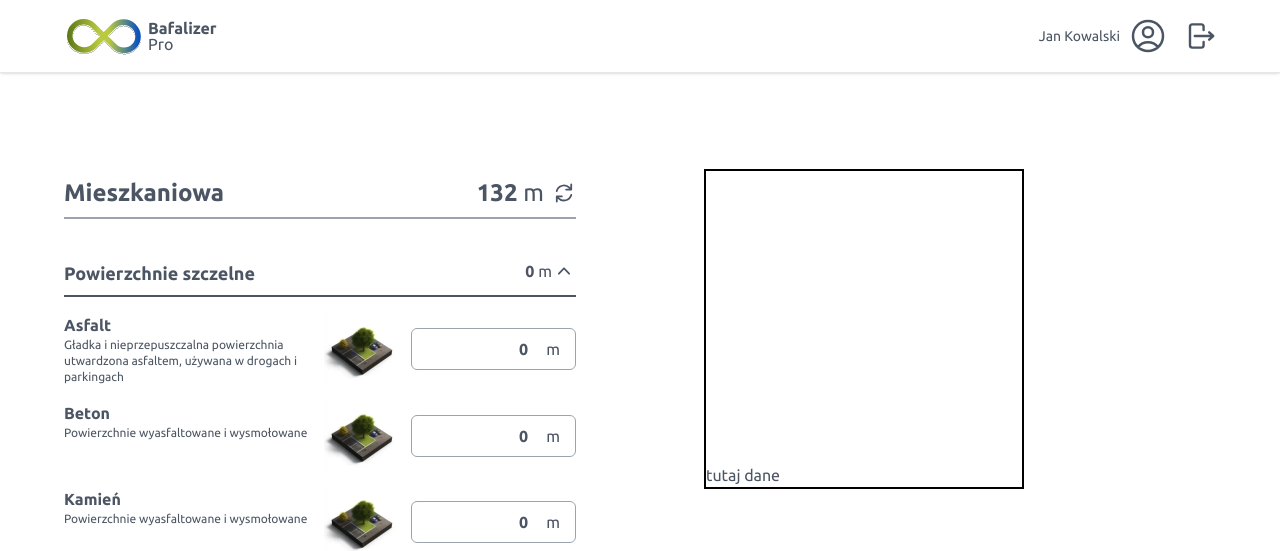
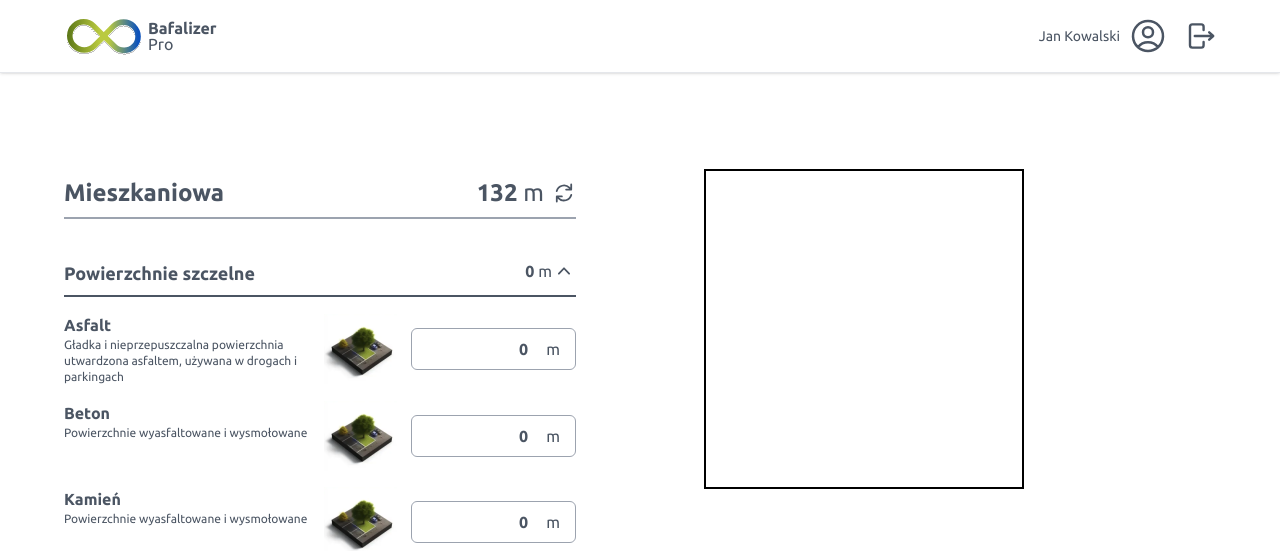
Before and after one commit to xarcnovn/SeaTea, a Next.js app in the folder frontend/: page /oblicz_baf in a window 1280 px wide. Both pictures are taken after a click on the button "Dalej". Shown: the top 551 px of the page. Built offline with nearby package versions, Linux system fonts and the light colour scheme.

Commit message:
baf visualizer

```diff
--- a/frontend/src/pages/oblicz_baf.tsx
+++ b/frontend/src/pages/oblicz_baf.tsx
@@ -7,6 +7,32 @@ import { classNames } from '@/helpers/classNames'
 import { Button } from '@/components/Button'
 import { ArrowDownRightIcon } from '@heroicons/react/20/solid'
 import { Navbar } from '@/components/Navbar'
+
+const colors = {
+  asphalt: 'bg-gray-400',
+  concrete: 'bg-gray-400',
+  stone: 'bg-gray-400',
+
+  gravel: 'bg-amber-400',
+  concreteOpenworkSlab: 'bg-amber-400',
+  resinCombinedAggregate: 'bg-amber-400',
+  otherBulkMaterials: 'bg-amber-400',
+
+  mineralResinPaving: 'bg-yellow-400',
+  thistlePavingWithExpansionSpaces: 'bg-yellow-400',
+
+  geogrid: 'bg-blue-400',
+
+  development: 'bg-green-400',
+  tree: 'bg-green-400',
+  shrub: 'bg-green-400',
+  flowerMeadow: 'bg-green-400',
+  grass: 'bg-green-400',
+  greenRoofs: 'bg-green-400',
+  greenWalls: 'bg-green-400',
+  climbingPlants: 'bg-green-400',
+  rainGarden: 'bg-green-400'
+}
 
 const indicators = {
   asphalt: 0,
@@ -197,7 +223,6 @@ export default function CalculateBaf() {
   }, 0)
 
   const baf = sum / plotArea
-  console.log(baf)
 
   return (
     <div className="flex pt-[73px]">
@@ -320,7 +345,16 @@ export default function CalculateBaf() {
           </div>
           <div className="w-1/2 min-h-screen py-24 px-16">
             <div className="w-80 h-80 border-2 border-black flex flex-col-reverse">
-              tutaj dane
+              {Object.keys(bafValues).map(key => {
+                const height = ((bafValues[key] / plotArea) * 100).toFixed(2)
+                return (
+                  <div
+                    key={key}
+                    className={colors[key]}
+                    style={{ height: `${height}%` }}
+                  />
+                )
+              })}
             </div>
             <span
               className={classNames(
```
